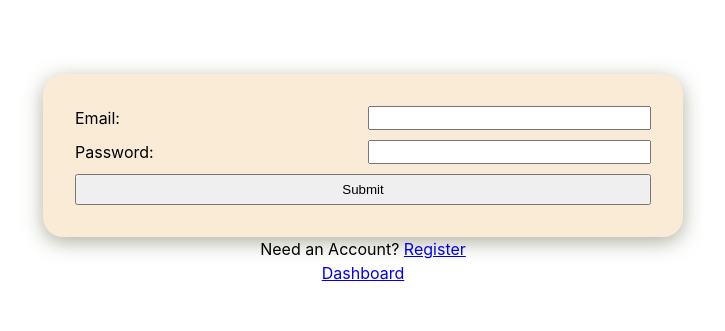
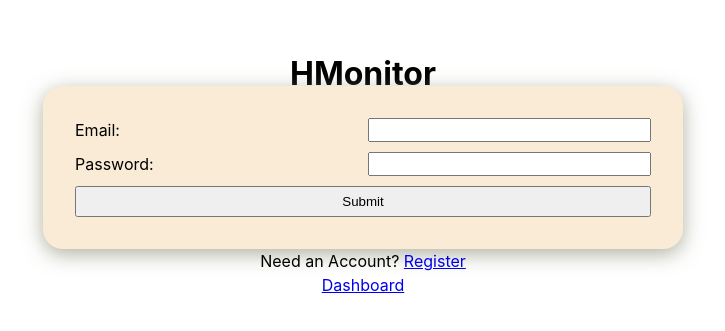
Before and after one commit to IkenNwa/Holiday-Challenge, a React (Vite) app in the folder December-challenge/: page / in a window 1280 px wide. Shown: the part 221-552 px from the top of the page, without its empty margins (277-1002 px from the left). Built offline with nearby package versions, Linux system fonts and the light colour scheme.

Commit message:
Name of App

```diff
--- a/December-challenge/src/components/Login.jsx
+++ b/December-challenge/src/components/Login.jsx
@@ -17,6 +17,7 @@ function Login() {
 
   return (
     <div className="loginPage">
+      <h1>HMonitor</h1>
       <form onSubmit={handleSubmit} className="login">
         <label htmlFor="userEmail">Email: </label>
         <input
```
